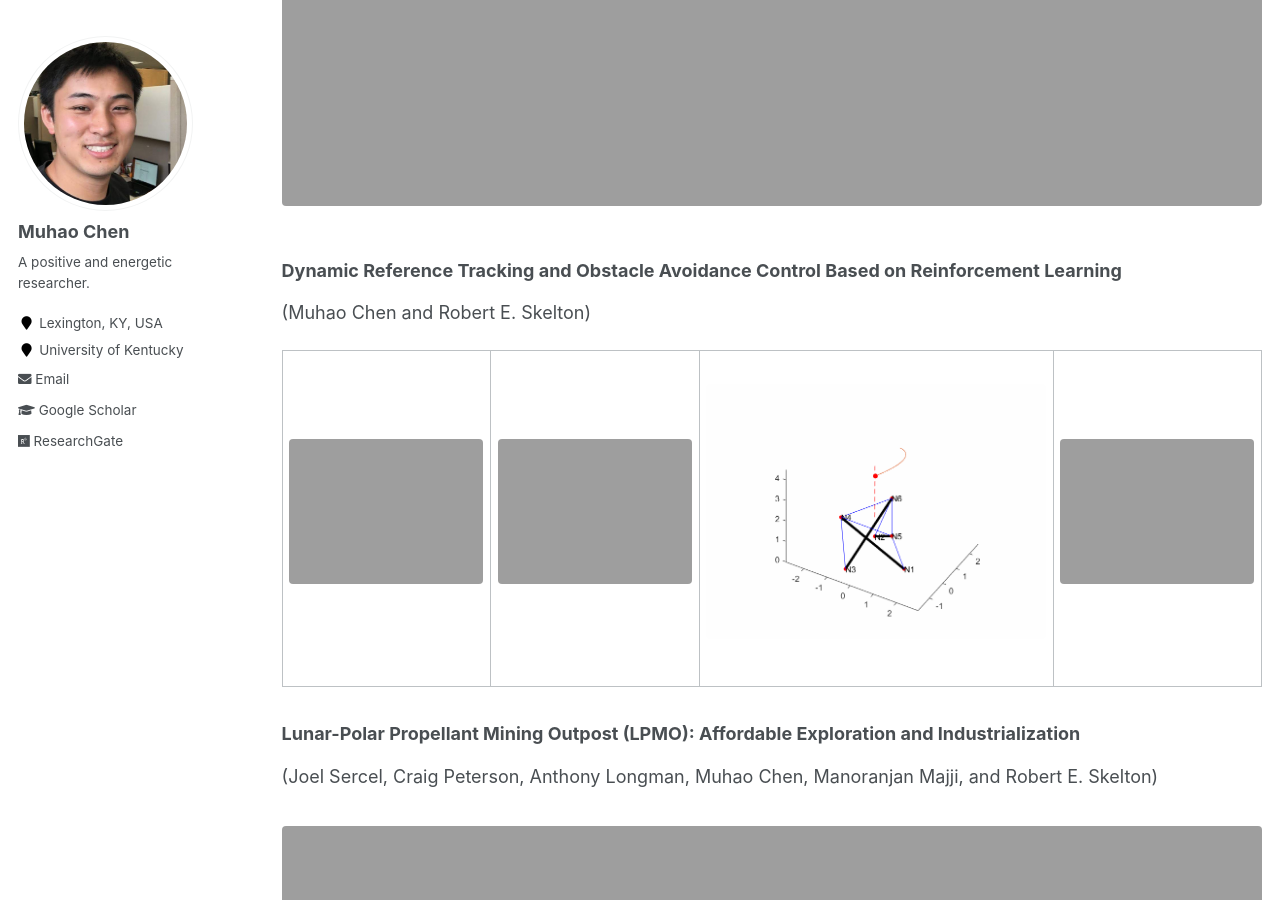
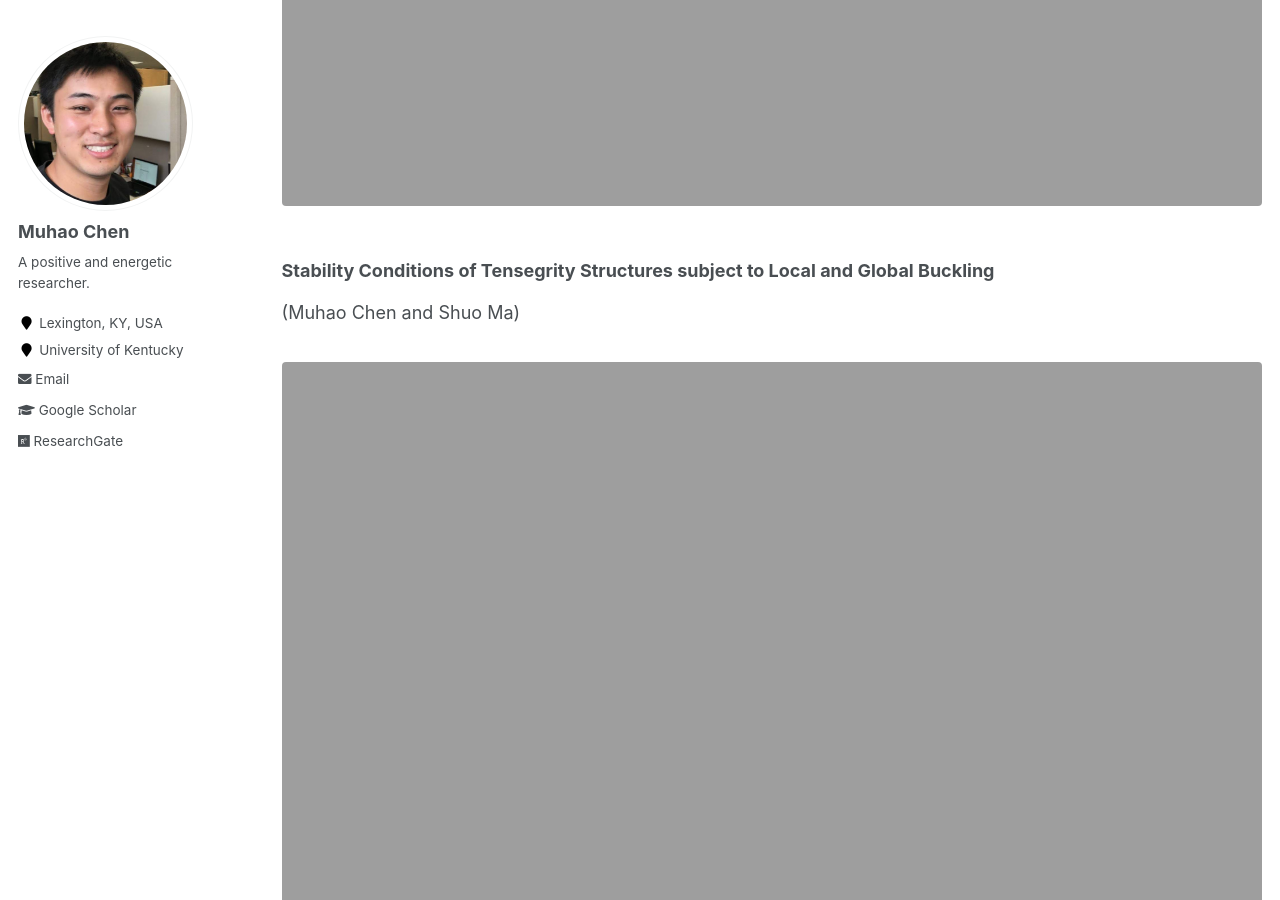
Before and after one commit to Muhao-Chen/muhao-chen.github.io, a Jekyll site: the page built from _pages/research.md, in a window 1280 px wide and 900 px high, scrolled down 3302 px. Built offline with Jekyll 4.4.1, drawn with Linux system fonts in a browser that asks for light colours.

Commit message:
Update research.md

```diff
--- a/_pages/research.md
+++ b/_pages/research.md
@@ -114,7 +114,9 @@ Integrating Structure and Control Design, Robotics and lightweight Automated Sys
 (Mohamed S Khaled, Muhao Chen, Enrique Z Losoya, Arturo Lopez Nava Jr., Alkassoum Toure, Salim Al Kharsa, Tom Nan, Ran Wang, Luis A Rodriguez, Eduardo Gildin, Robert E. Skelton, Sam Noynaert, and George Moridis)
 <figure><img src="{{ site.url }}/images/rffi/rig.png" width="800"/></figure>
 
-
+### Stability Conditions of Tensegrity Structures subject to Local and Global Buckling
+(Muhao Chen and Shuo Ma)
+<figure><img src="{{ site.url }}/images/rffi/rig.png" width="800"/></figure>
 
 ### Dynamic Reference Tracking and Obstacle Avoidance Control Based on Reinforcement Learning
 (Muhao Chen and Robert E. Skelton)
```
